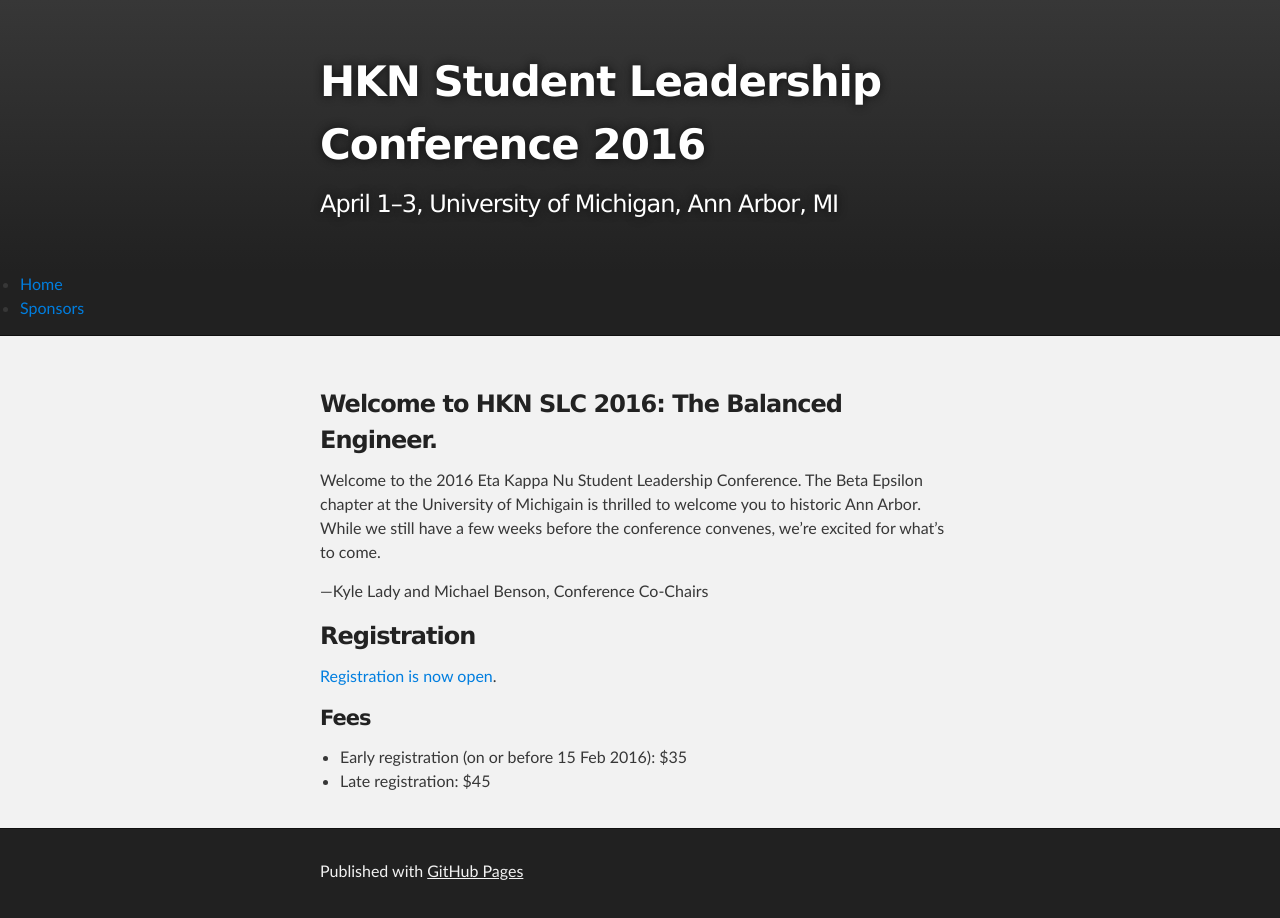
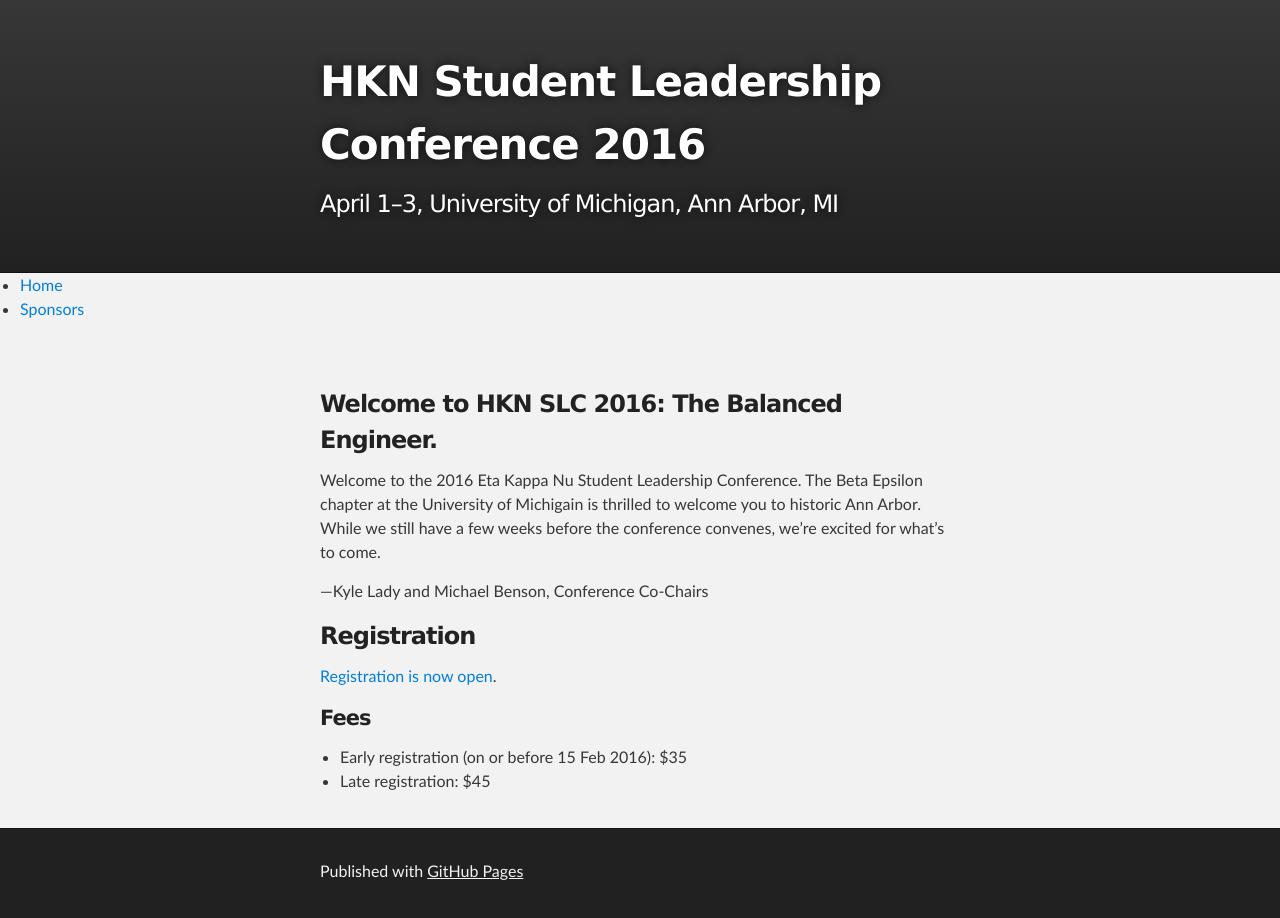
Before and after one commit to hkncon2016/hkncon2016.github.io, a Jekyll site: the page built from index.md, in a window 1280 px wide. Built offline with Jekyll 4.4.1, drawn with Linux system fonts in a browser that asks for light colours.

Commit message:
Update default.html

```diff
--- a/_layouts/default.html
+++ b/_layouts/default.html
@@ -23,15 +23,15 @@
         </header>
     </div>
 
+
+    <!-- MAIN CONTENT -->
+    <div id="main_content_wrap" class="outer">
     <nav>
       <ul>
         <li><a href="/">Home</a></li>
         <li><a href="/sponsors">Sponsors</a></li>
       </ul>
     </nav>
-
-    <!-- MAIN CONTENT -->
-    <div id="main_content_wrap" class="outer">
       <section id="main_content" class="inner">
 
       {{ content }}
```
